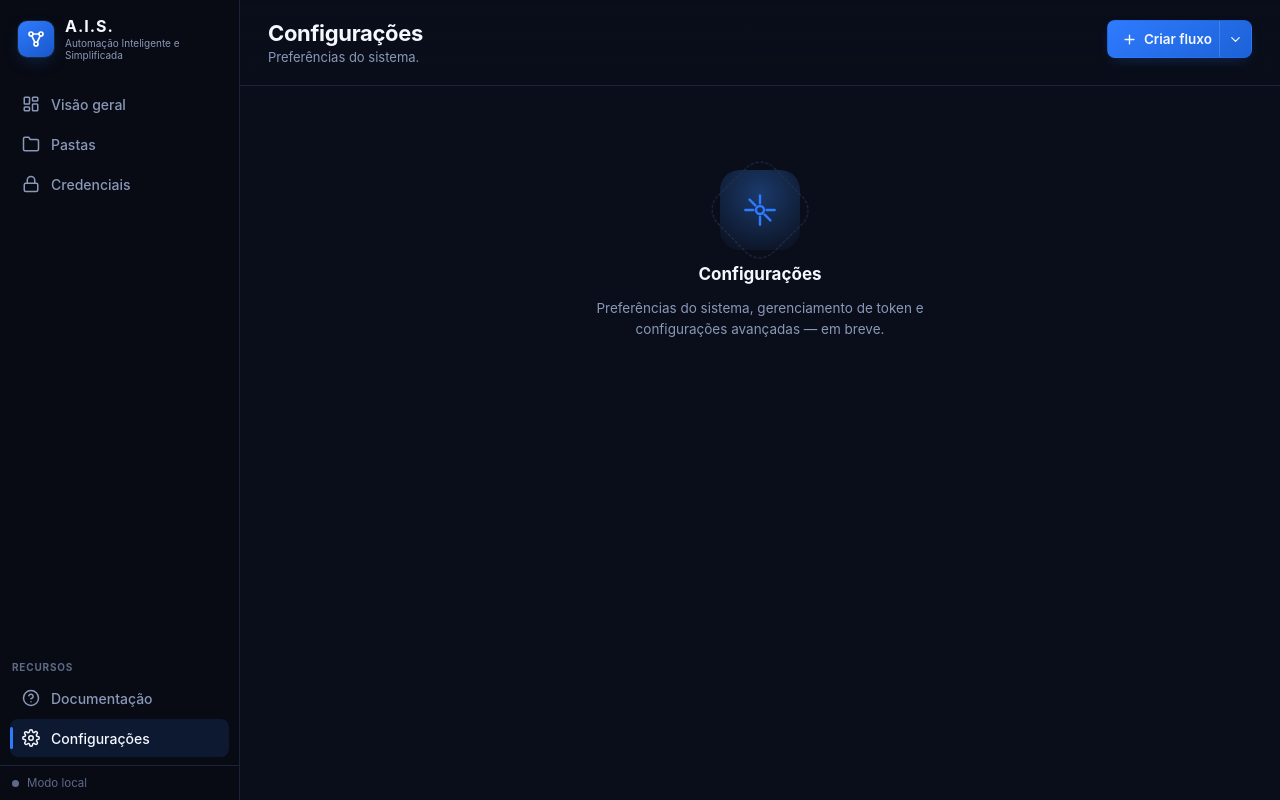
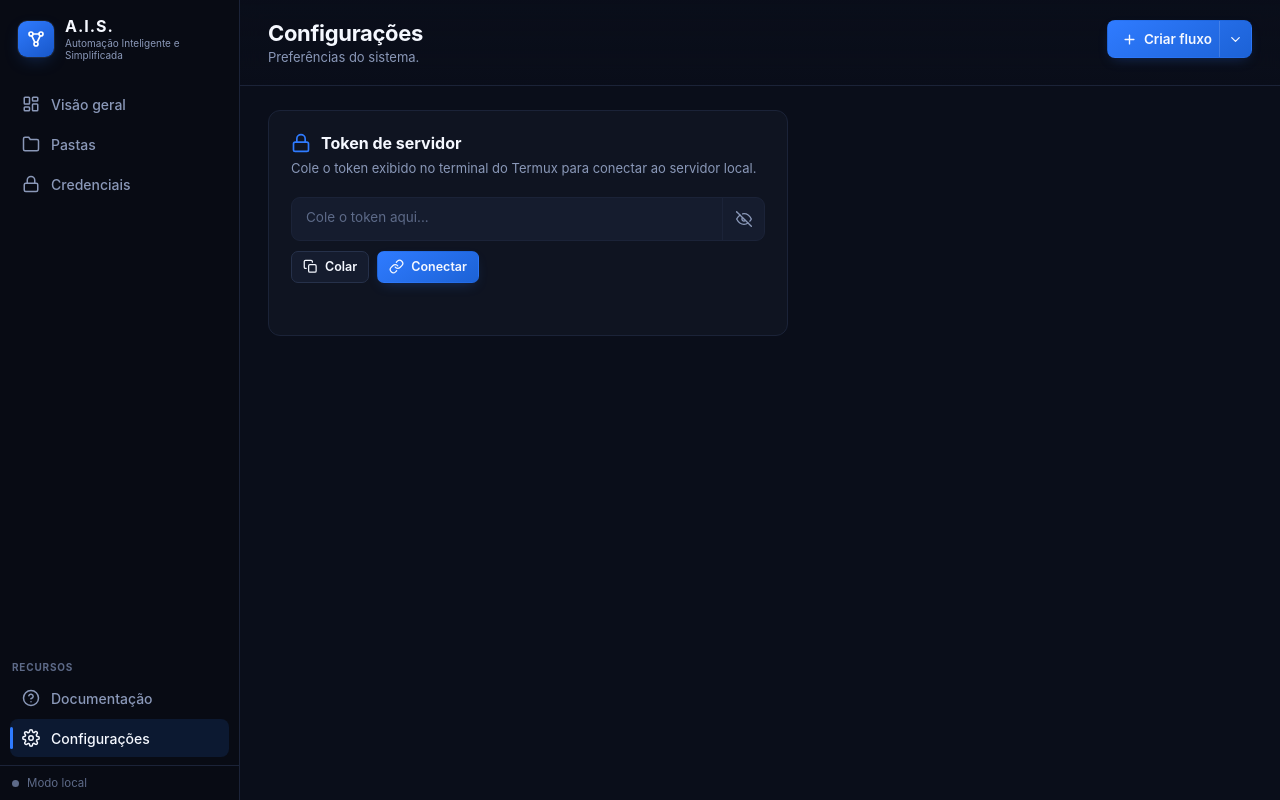
Before and after one commit to dalatidev/AIS, a website: page index.html in a window 1280 px wide. Both pictures are taken after a click on the button "Configurações". Drawn offline with Linux system fonts and the light colour scheme; no server answers.

Commit message:
Update index.html

```diff
--- a/index.html
+++ b/index.html
@@ -214,6 +214,23 @@ select.sel{height:40px;padding:0 30px 0 12px;background:var(--surface);border:1p
 @media(max-width:520px){
   .metric{padding:14px}.metric .value{font-size:22px}
 }
+
+/* Configurações */
+.cfg-section{background:var(--surface);border:1px solid var(--line-soft);border-radius:var(--radius);padding:22px}
+.cfg-header{display:flex;align-items:center;gap:10px;margin-bottom:6px}
+.cfg-header h3{font-size:16px;font-weight:700}
+.cfg-desc{font-size:13px;color:var(--muted);margin-bottom:18px;line-height:1.5}
+.cfg-token-wrap{display:flex;flex-direction:column;gap:10px}
+.cfg-token-field{display:flex;align-items:center;gap:0;background:var(--surface-2);border:1px solid var(--line-soft);border-radius:9px;overflow:hidden;transition:border-color .14s}
+.cfg-token-field:focus-within{border-color:var(--blue)}
+.cfg-token-field input{flex:1;min-width:0;padding:11px 14px;background:none;border:none;outline:none;color:var(--white);font-family:monospace;font-size:13.5px;letter-spacing:.03em}
+.cfg-token-field input::placeholder{color:var(--muted-2);font-family:var(--font);letter-spacing:0}
+.cfg-toggle-vis{width:42px;height:42px;display:grid;place-items:center;background:none;border:none;border-left:1px solid var(--line-soft);color:var(--muted);cursor:pointer;transition:color .14s}
+.cfg-toggle-vis:hover{color:var(--white)}
+.cfg-toggle-vis svg{width:16px;height:16px}
+.cfg-token-actions{display:flex;gap:8px}
+.cfg-token-status{margin-top:10px;font-size:12.5px;font-weight:600;min-height:20px}
+.cfg-token-status.ok{color:var(--green)}.cfg-token-status.err{color:var(--red)}.cfg-token-status.loading{color:var(--muted)}
 </style>
 </head>
 <body>
@@ -317,7 +334,32 @@ select.sel{height:40px;padding:0 30px 0 12px;background:var(--surface);border:1p
         <div class="grid" id="credGrid"></div>
       </div>
       <div id="tabDocumentacao" style="display:none"><div class="empty" style="max-width:520px;margin:0 auto"><div class="ring"><svg viewBox="0 0 24 24" fill="none" stroke="var(--blue)" stroke-width="1.8" stroke-linecap="round" stroke-linejoin="round"><circle cx="12" cy="12" r="10"/><path d="M9.09 9a3 3 0 0 1 5.83 1c0 2-3 3-3 3M12 17h.01"/></svg></div><h2>Documentação</h2><p>Bem-vindo ao A.I.S. — sua plataforma de automação. Consulte o README do projeto para o guia completo ou o TERMUX.md para configurar seu servidor local.</p></div></div>
-      <div id="tabConfiguracoes" style="display:none"><div class="empty"><div class="ring"><svg viewBox="0 0 24 24" fill="none" stroke="var(--blue)" stroke-width="1.8" stroke-linecap="round" stroke-linejoin="round"><circle cx="12" cy="12" r="3"/><path d="M12 1v6M12 17v6M4.22 4.22l4.24 4.24M15.54 15.54l4.24 4.24M1 12h6M17 12h6"/></svg></div><h2>Configurações</h2><p>Preferências do sistema, gerenciamento de token e configurações avançadas — em breve.</p></div></div>
+      <div id="tabConfiguracoes" style="display:none">
+        <div style="max-width:520px">
+          <!-- Token de servidor -->
+          <div class="cfg-section">
+            <div class="cfg-header">
+              <svg viewBox="0 0 24 24" fill="none" stroke="var(--blue)" stroke-width="2" stroke-linecap="round" stroke-linejoin="round" style="width:20px;height:20px"><rect x="3" y="11" width="18" height="11" rx="2"/><path d="M7 11V7a5 5 0 0 1 10 0v4"/></svg>
+              <h3>Token de servidor</h3>
+            </div>
+            <p class="cfg-desc">Cole o token exibido no terminal do Termux para conectar ao servidor local.</p>
+            <div class="cfg-token-wrap">
+              <div class="cfg-token-field">
+                <input id="cfgToken" type="password" placeholder="Cole o token aqui..." autocomplete="off" spellcheck="false"/>
+                <button class="cfg-toggle-vis" id="cfgToggleVis" title="Mostrar/ocultar">
+                  <svg id="cfgEyeOff" viewBox="0 0 24 24" fill="none" stroke="currentColor" stroke-width="2" stroke-linecap="round" stroke-linejoin="round"><path d="M17.94 17.94A10.07 10.07 0 0 1 12 20c-7 0-11-8-11-8a18.45 18.45 0 0 1 5.06-5.94M9.9 4.24A9.12 9.12 0 0 1 12 4c7 0 11 8 11 8a18.5 18.5 0 0 1-2.16 3.19m-6.72-1.07a3 3 0 1 1-4.24-4.24"/><line x1="1" y1="1" x2="23" y2="23"/></svg>
+                  <svg id="cfgEyeOn" viewBox="0 0 24 24" fill="none" stroke="currentColor" stroke-width="2" stroke-linecap="round" stroke-linejoin="round" style="display:none"><path d="M1 12s4-8 11-8 11 8 11 8-4 8-11 8-11-8-11-8z"/><circle cx="12" cy="12" r="3"/></svg>
+                </button>
+              </div>
+              <div class="cfg-token-actions">
+                <button class="btn sm" id="cfgPaste"><svg viewBox="0 0 24 24" fill="none" stroke="currentColor" stroke-width="2" stroke-linecap="round" stroke-linejoin="round"><rect x="9" y="9" width="12" height="12" rx="2"/><path d="M5 15H4a2 2 0 0 1-2-2V4a2 2 0 0 1 2-2h9a2 2 0 0 1 2 2v1"/></svg>Colar</button>
+                <button class="btn sm primary" id="cfgConnect"><svg viewBox="0 0 24 24" fill="none" stroke="currentColor" stroke-width="2" stroke-linecap="round" stroke-linejoin="round"><path d="M10 13a5 5 0 0 0 7.54.54l3-3a5 5 0 0 0-7.07-7.07l-1.72 1.71"/><path d="M14 11a5 5 0 0 0-7.54-.54l-3 3a5 5 0 0 0 7.07 7.07l1.71-1.71"/></svg>Conectar</button>
+              </div>
+            </div>
+            <div id="cfgTokenStatus" class="cfg-token-status"></div>
+          </div>
+        </div>
+      </div>
     </div>
   </div>
 </div>
```
